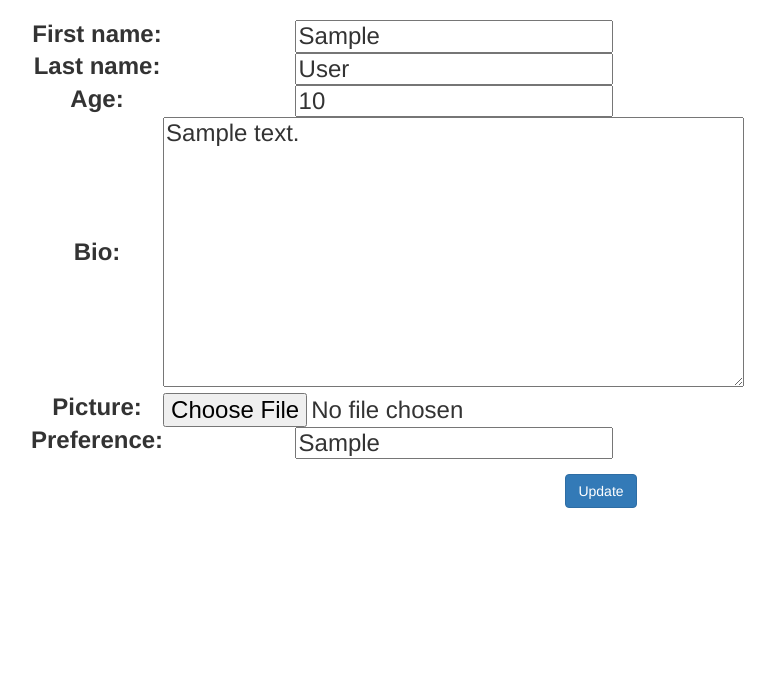
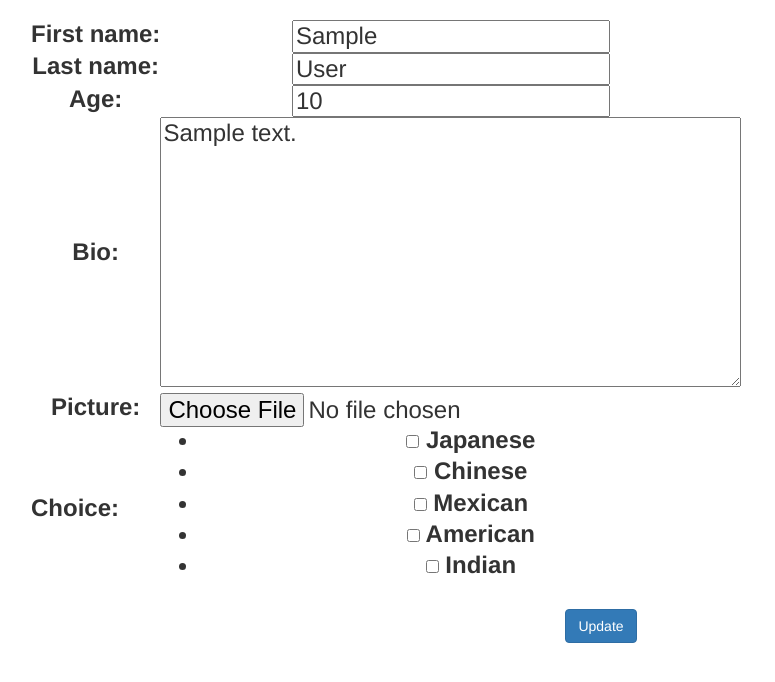
Before and after one commit to roy355068/oUcanEat, a Django app: page /OUCanEat/edit-profile in a window 1280 px wide. Shown: the part 52-734 px from the top of the page, without its empty margins (39-814 px from the left). Run offline with Django 3.2, Linux system fonts and the light colour scheme; a user stored in the database is signed in; tables that the repository leaves empty hold one stand-in row (values such as "Sample post"); parts of the project's set-up code (start-up, migrations or seed data) failed here and were passed over; some libraries are stand-ins or nearby versions.

Commit message:
Refined profile editing functionality

```diff
--- a/OUCanEat/forms.py
+++ b/OUCanEat/forms.py
@@ -4,11 +4,6 @@ from .models import *
 from django.db.models.fields.files import FieldFile
 MAX_UPLOAD_SIZE = 2500000
 
-FAVORITE_COLORS_CHOICES = (
-    ('blue', 'Blue'),
-    ('green', 'Green'),
-    ('black', 'Black'),
-)
 
 RESTAURANT_TYPE = (
 	('japanese', 'Japanese'),
@@ -41,7 +36,6 @@ class RegistrationForm(forms.Form):
 			    )
 
 	def clean(self):
-
 		cleaned_data = super(RegistrationForm, self).clean()
 		password1 = cleaned_data.get('password1')
 		password2 = cleaned_data.get('password2')
@@ -63,11 +57,18 @@ class NameForm(forms.ModelForm):
 			'last_name',
 		)
 
+class ChoiceForm(forms.Form):
+	choice = forms.MultipleChoiceField(
+			        required=False,
+			        widget=forms.CheckboxSelectMultiple,
+			        choices=RESTAURANT_TYPE,
+			)
 
 class ProfileForm(forms.ModelForm):
 	picture = forms.FileField(required=False, widget=forms.FileInput)
 	age = forms.IntegerField(min_value = 0)
-	# preference= forms.MultipleChoiceField(
+	# preference = forms.MultipleChoiceField(choices=RESTAURANT_TYPE)
+	# preference = forms.MultipleChoiceField(
 	# 		        required=False,
 	# 		        widget=forms.CheckboxSelectMultiple,
 	# 		        choices=RESTAURANT_TYPE,
@@ -77,7 +78,9 @@ class ProfileForm(forms.ModelForm):
 		exclude = (
 			'user',
 			'content_type',
+			'preference',
 		)
+
 
 
 	def clean_picture(self):
--- a/OUCanEat/models.py
+++ b/OUCanEat/models.py
@@ -1,6 +1,9 @@
 from __future__ import unicode_literals
 from django.db import models
 from django.contrib.auth.models import User
+
+class Choice(models.Model):
+	choice = models.CharField(max_length=500, blank=True)
 
 class Profile(models.Model):
 	user = models.ForeignKey(User, default=None)
@@ -8,7 +11,9 @@ class Profile(models.Model):
 	bio = models.TextField(max_length=500, blank=True)
 	picture = models.FileField(upload_to="images", blank=True)
 	content_type = models.CharField(max_length=50, blank=True)
-	preference = models.CharField(max_length=500, blank=True)
+	preference = models.ManyToManyField(Choice)
+
+
 
 class Restaurant(models.Model):
 	name = models.CharField(max_length=500, blank=True)
--- a/OUCanEat/templates/OUCanEat/edit.html
+++ b/OUCanEat/templates/OUCanEat/edit.html
@@ -29,6 +29,11 @@
 							</td>
 						</tr>
 					{% endfor %}
+
+
+					{{choice_form}}
+
+
 				</table>
 				</div>
 			</div>
--- a/OUCanEat/templates/OUCanEat/profile.html
+++ b/OUCanEat/templates/OUCanEat/profile.html
@@ -33,10 +33,10 @@
 						<td style="font-size: 18pt">
 							<table>
 
-								{% for pre in prefer%}
+								{% for pre in prefer %}
 								<tr>
 
-									<td>{{pre}}</td>
+									<td>{{pre.choice}}</td>
 
 								</tr>
 								{% endfor %}
--- a/OUCanEat/views.py
+++ b/OUCanEat/views.py
@@ -17,7 +17,7 @@ from django.db.models import Count
 import datetime
 import json
 from OUCanEat.models import *
-from OUCanEat.forms import RegistrationForm, ProfileForm, NameForm
+from OUCanEat.forms import RegistrationForm, ProfileForm, NameForm, ChoiceForm
 
 @ensure_csrf_cookie
 @login_required
@@ -40,8 +40,9 @@ def show_profile(request, post_user):
 	your_events = temp_events.filter(event_dt__gte = datetime.date.today()).annotate(num_participants = Count('event_join'))
 	old_events = temp_events.filter(event_dt__lte = datetime.date.today())
 
-	jsonDec = json.decoder.JSONDecoder()
-	my_prefer = jsonDec.decode(profile.preference)
+	# jsonDec = json.decoder.JSONDecoder()
+	# my_prefer = jsonDec.decode(profile.preference)
+	my_prefer = profile.preference.all()
 
 	context['profile'] = profile
 	context['prefer'] = my_prefer
@@ -65,6 +66,7 @@ def edit_profile(request):
 	name_form = NameForm(instance = request.user)
 	profile_form = ProfileForm(instance = user_profile)
 	context = {}
+	context['choice_form'] = ChoiceForm()
 
 	if request.method == "GET":
 		context['name_form'] = name_form
@@ -74,15 +76,28 @@ def edit_profile(request):
 	elif request.method == "POST":
 		name_form = NameForm(request.POST, instance = request.user)
 
+		profile_form = ProfileForm(request.POST, request.FILES, instance = user_profile)
 
 
-
-
-		profile_form = ProfileForm(request.POST, request.FILES, instance = user_profile)
+		choice_form = ChoiceForm(request.POST)
+		if choice_form.is_valid():
+			choice = choice_form.cleaned_data['choice']
+			# print(choice)
+			if choice:
+				user_profile.preference.all().delete()
+			for i in choice:
+				# print (i)
+				new_choice = Choice(choice = i)
+				new_choice.save()
+				user_profile.preference.add(new_choice)
+			for i in user_profile.preference.all():
+				print(i.choice)
 
 
 
 		if profile_form.is_valid() and name_form.is_valid():
+			# pre = json.dumps(profile_form.cleaned_data['preference'])
+			# profile_form.preference = pre
 			if not request.FILES:
 				name_form.save()
 				profile_form.save()
@@ -94,7 +109,7 @@ def edit_profile(request):
 				name_form.save()
 				profile_form.save()
 		else:
-
+			print ("Yooooo")
 			name_form.save()
 			Profile.objects.filter(user__username = request.user.username).update(bio=request.POST['bio'], age=request.POST['age'])
 
@@ -206,14 +221,23 @@ def register(request):
     # for i in form.cleaned_data['preference']:
     # 	pre += i + " "
 
-    pre = json.dumps(form.cleaned_data['preference'])
+    # pre = json.dumps(form.cleaned_data['preference'])
+    choice = form.cleaned_data['preference']
 
     new_user_profile = Profile(user = new_user,
                                age = form.cleaned_data['age'],
                                bio = form.cleaned_data['bio'],
-                               preference = pre)
+                               )
+
     new_user_profile.save()
-
+    for i in choice:
+    	print(i)
+    	new_choice = Choice(choice = i)
+    	new_choice.save()
+    	new_user_profile.preference.add(new_choice)
+    # new_user_profile.preference.add(choice)
+    for i in new_user_profile.preference.all():
+    	print(i.choice)
     context['email'] = form.cleaned_data['email']
     return render(request, 'OUCanEat/need-confirmation.html', context)
     # Logs in the new user and redirects to his/her todo list
```
